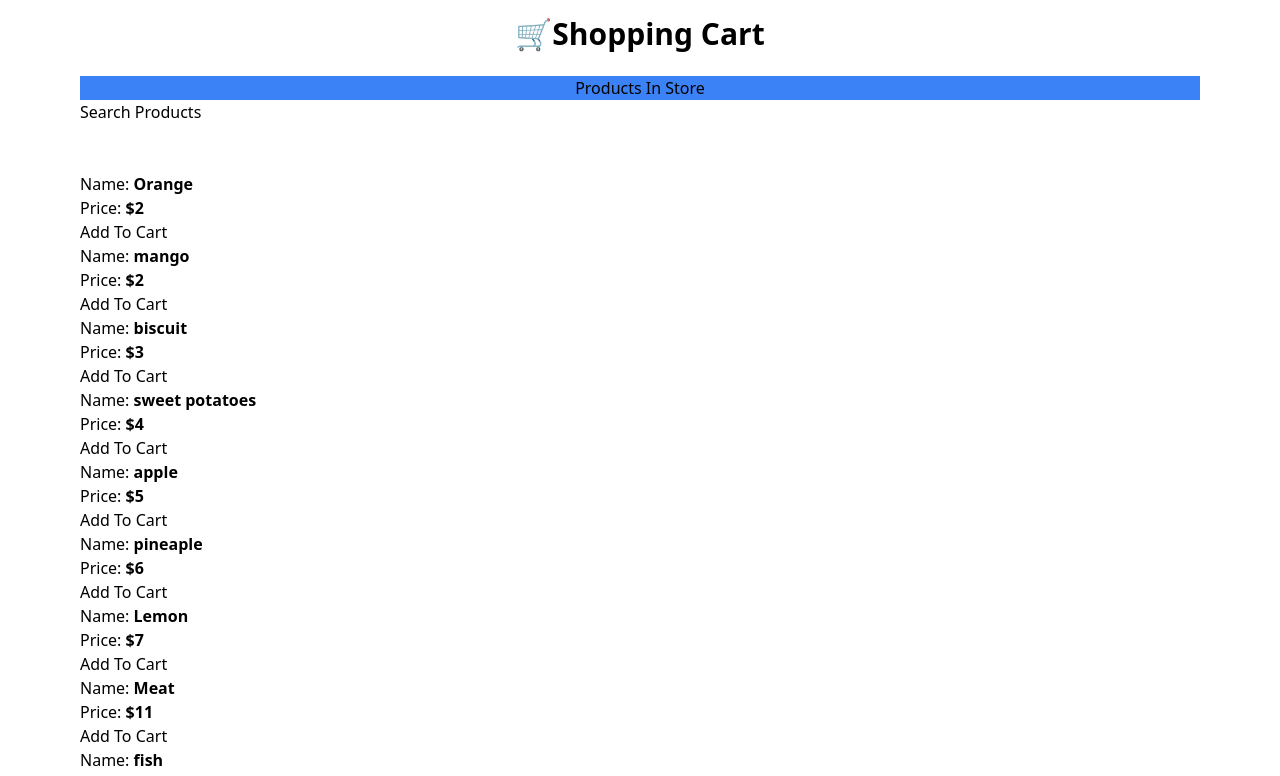
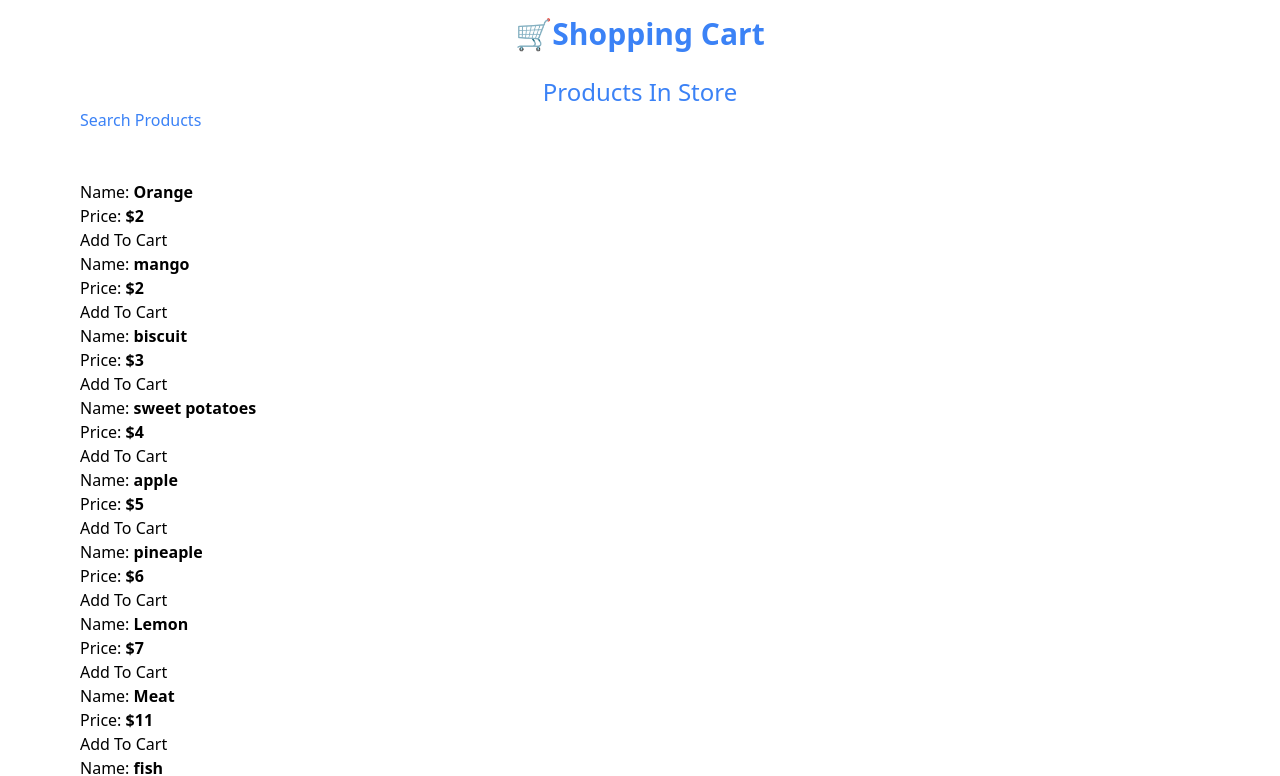
Before and after one commit to nietiene/React-Projects, a React (Vite) app: page / in a window 1280 px wide. Shown: the top 776 px of the page. Built offline with nearby package versions, Linux system fonts and the light colour scheme.

Commit message:
React js project

```diff
--- a/src/Shopping-Cart-from-scratch/shoppingCart.jsx
+++ b/src/Shopping-Cart-from-scratch/shoppingCart.jsx
@@ -55,10 +55,10 @@ const ShoppingCart = () => {
 
     return (
         <div className="max-w-6xl mx-auto p-4">
-          <h1 className="text-3xl font-bold text-center mb-6">🛒Shopping Cart</h1>
+          <h1 className="text-3xl font-bold text-center mb-6 font-bold text-blue-500">🛒Shopping Cart</h1>
           <div className="mb-6">
-          <h2 className="text-center block bg-blue-500">Products In Store</h2>
-          <p className="text-blue">Search Products</p>
+          <h2 className="text-center block text-2xl text-blue-500">Products In Store</h2>
+          <p className="text-blue-500 font-lg font-medium mb-2">Search Products</p>
           </div>
           <input type="search"  value={query}
           onChange={search}
```
